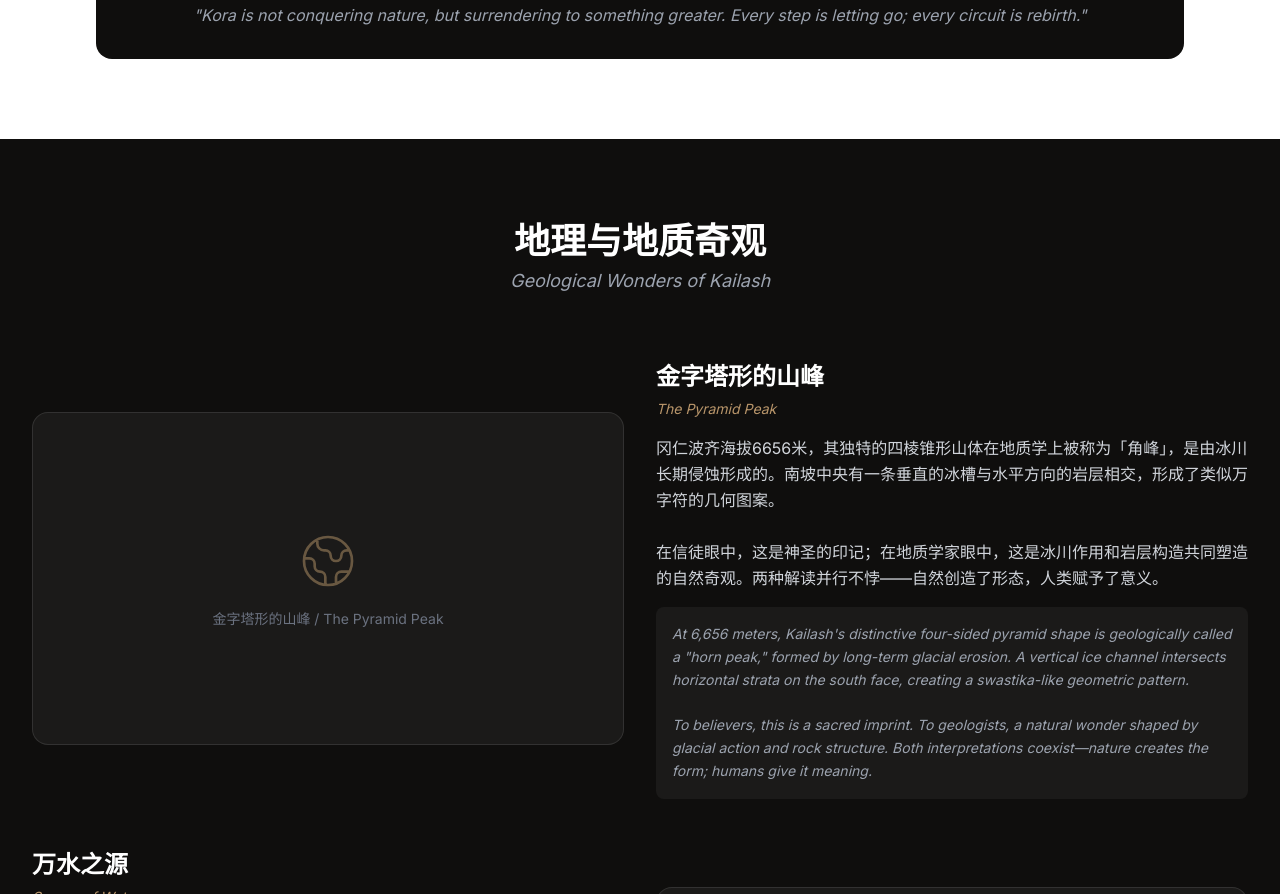
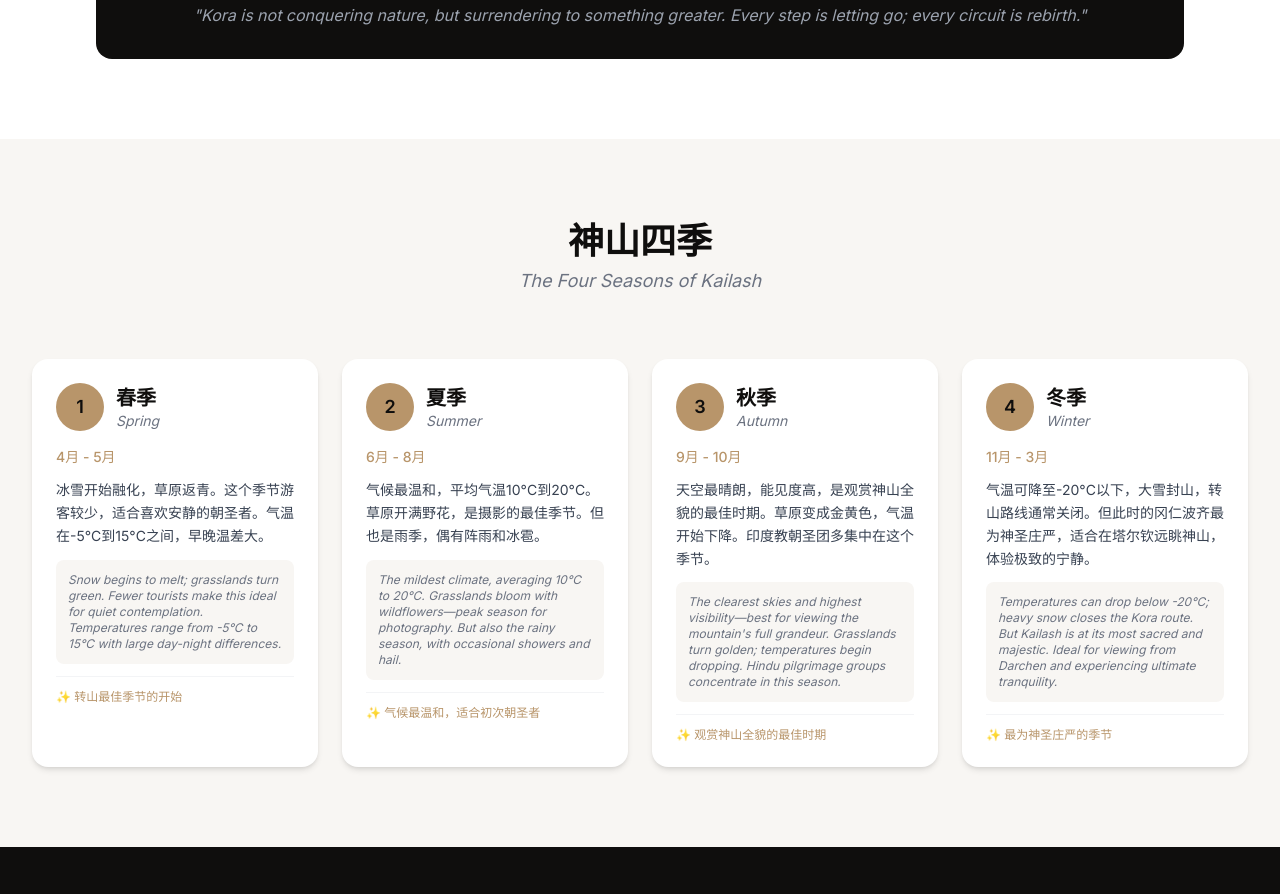
Before and after one commit to kailash2026/kailash2026, an Astro site: page /culture in a window 1280 px wide. Shown: the part 6907-7801 px from the top of the page. Built offline with nearby package versions, Linux system fonts and the light colour scheme; Astro itself is replaced by a stand-in of ours.

Commit message:
feat: enrich culture page with seasons section

```diff
--- a/src/pages/culture.astro
+++ b/src/pages/culture.astro
@@ -241,6 +241,41 @@ Hydrologically, Kailash is an important water source for these rivers. But from
 Just kilometers apart at nearly identical elevations, yet one freshwater, one saltwater. Geologists believe they were once a single ancient lake, later separated by tectonic shifts and drainage changes, each developing distinct hydrochemical signatures.`
   }
 ];
+
+const seasons = [
+  {
+    name: `春季`,
+    nameEn: `Spring`,
+    months: `4月 - 5月`,
+    description: `冰雪开始融化，草原返青。这个季节游客较少，适合喜欢安静的朝圣者。气温在-5°C到15°C之间，早晚温差大。`,
+    descriptionEn: `Snow begins to melt; grasslands turn green. Fewer tourists make this ideal for quiet contemplation. Temperatures range from -5°C to 15°C with large day-night differences.`,
+    highlight: `转山最佳季节的开始`
+  },
+  {
+    name: `夏季`,
+    nameEn: `Summer`,
+    months: `6月 - 8月`,
+    description: `气候最温和，平均气温10°C到20°C。草原开满野花，是摄影的最佳季节。但也是雨季，偶有阵雨和冰雹。`,
+    descriptionEn: `The mildest climate, averaging 10°C to 20°C. Grasslands bloom with wildflowers—peak season for photography. But also the rainy season, with occasional showers and hail.`,
+    highlight: `气候最温和，适合初次朝圣者`
+  },
+  {
+    name: `秋季`,
+    nameEn: `Autumn`,
+    months: `9月 - 10月`,
+    description: `天空最晴朗，能见度高，是观赏神山全貌的最佳时期。草原变成金黄色，气温开始下降。印度教朝圣团多集中在这个季节。`,
+    descriptionEn: `The clearest skies and highest visibility—best for viewing the mountain's full grandeur. Grasslands turn golden; temperatures begin dropping. Hindu pilgrimage groups concentrate in this season.`,
+    highlight: `观赏神山全貌的最佳时期`
+  },
+  {
+    name: `冬季`,
+    nameEn: `Winter`,
+    months: `11月 - 3月`,
+    description: `气温可降至-20°C以下，大雪封山，转山路线通常关闭。但此时的冈仁波齐最为神圣庄严，适合在塔尔钦远眺神山，体验极致的宁静。`,
+    descriptionEn: `Temperatures can drop below -20°C; heavy snow closes the Kora route. But Kailash is at its most sacred and majestic. Ideal for viewing from Darchen and experiencing ultimate tranquility.`,
+    highlight: `最为神圣庄严的季节`
+  }
+];
 ---
 
 <Layout title="神山文化 - 冈仁波齐的千年信仰传承 | Sacred Mountain Culture" description="探索冈仁波齐的千年信仰传承：藏传佛教、印度教、苯教、耆那教四大宗教的神圣交汇。深度文化解读、历史传说与地理奇观。Explore the millennia of faith traditions at Mount Kailash.">
@@ -443,6 +478,40 @@ Just kilometers apart at nearly identical elevations, yet one freshwater, one sa
     </div>
   </section>
 
+  <!-- Seasons -->
+  <section class="py-20 bg-kailash-light">
+    <div class="max-w-7xl mx-auto px-4 sm:px-6 lg:px-8">
+      <div class="text-center mb-16">
+        <h2 class="font-display text-4xl font-bold text-kailash-dark mb-2">神山四季</h2>
+        <p class="text-lg text-gray-500 italic">The Four Seasons of Kailash</p>
+      </div>
+
+      <div class="grid md:grid-cols-2 lg:grid-cols-4 gap-6">
+        {seasons.map((season, index) => (
+          <div class="bg-white rounded-2xl p-6 shadow-md hover:shadow-xl transition-shadow">
+            <div class="flex items-center gap-3 mb-4">
+              <div class="w-12 h-12 bg-kailash-gold rounded-full flex items-center justify-center">
+                <span class="text-kailash-dark font-bold text-lg">{index + 1}</span>
+              </div>
+              <div>
+                <h3 class="font-display text-xl font-bold text-kailash-dark">{season.name}</h3>
+                <p class="text-sm text-gray-500 italic">{season.nameEn}</p>
+              </div>
+            </div>
+            <p class="text-kailash-gold font-medium text-sm mb-3">{season.months}</p>
+            <p class="text-gray-700 text-sm leading-relaxed mb-3">{season.description}</p>
+            <div class="bg-kailash-light rounded-lg p-3 mb-3">
+              <p class="text-gray-500 text-xs italic">{season.descriptionEn}</p>
+            </div>
+            <div class="border-t border-gray-100 pt-3">
+              <p class="text-kailash-gold text-xs font-medium">✨ {season.highlight}</p>
+            </div>
+          </div>
+        ))}
+      </div>
+    </div>
+  </section>
+
   <!-- Geological Wonders -->
   <section class="py-20 bg-kailash-dark text-white">
     <div class="max-w-7xl mx-auto px-4 sm:px-6 lg:px-8">
```
